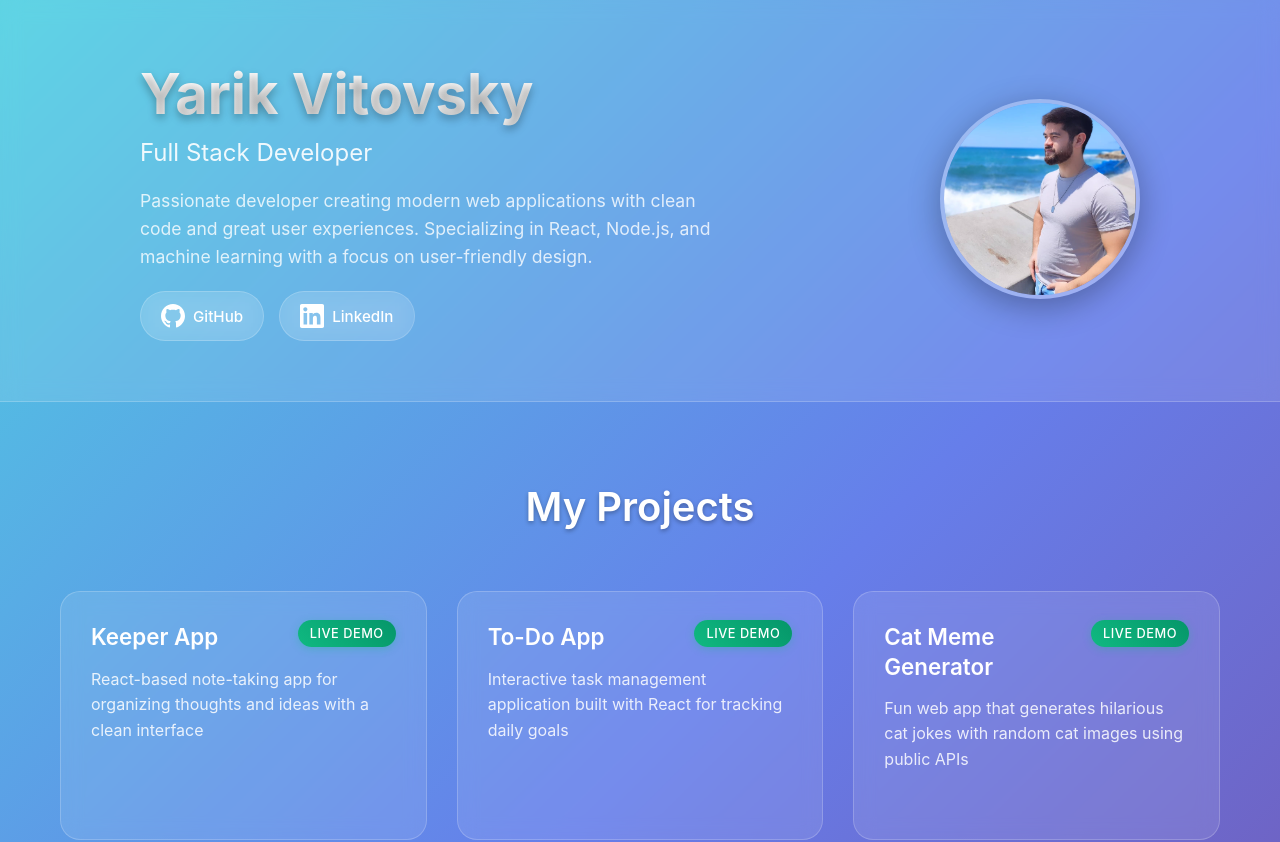
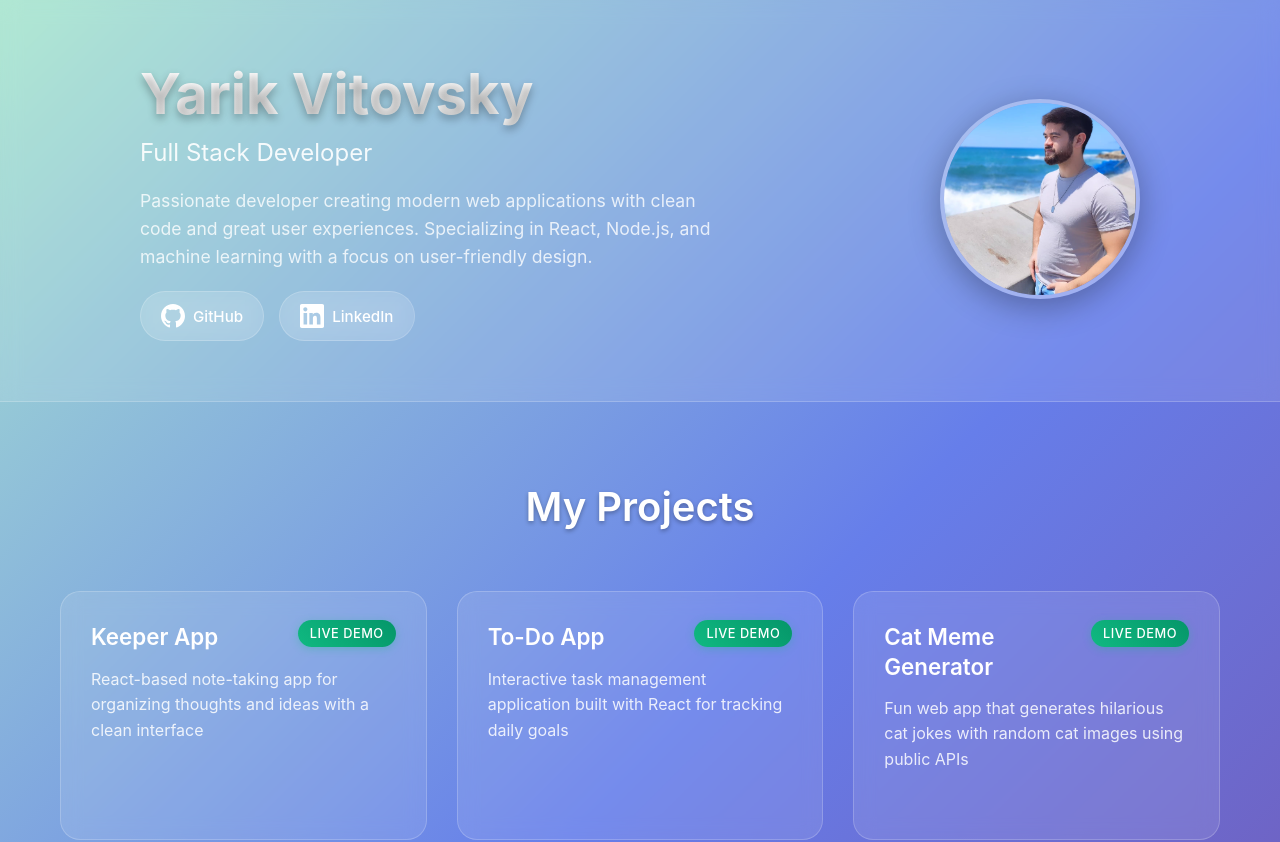
Before and after one commit to YarikVitovsky/personal-website, a React (Vite) app: page / in a window 1280 px wide. Shown: the top 842 px of the page. Built offline with nearby package versions, Linux system fonts and the light colour scheme.

Commit message:
Replace bright cyan with softer mint green for better eye comfort

```diff
--- a/src/index.css
+++ b/src/index.css
@@ -11,7 +11,7 @@ body {
         sans-serif;
     -webkit-font-smoothing: antialiased;
     -moz-osx-font-smoothing: grayscale;
-    background: linear-gradient(135deg, #4dd0e1 0%, #667eea 50%, #764ba2 100%);
+    background: linear-gradient(135deg, #a8e6cf 0%, #667eea 50%, #764ba2 100%);
     min-height: 100vh;
 }
 
```
